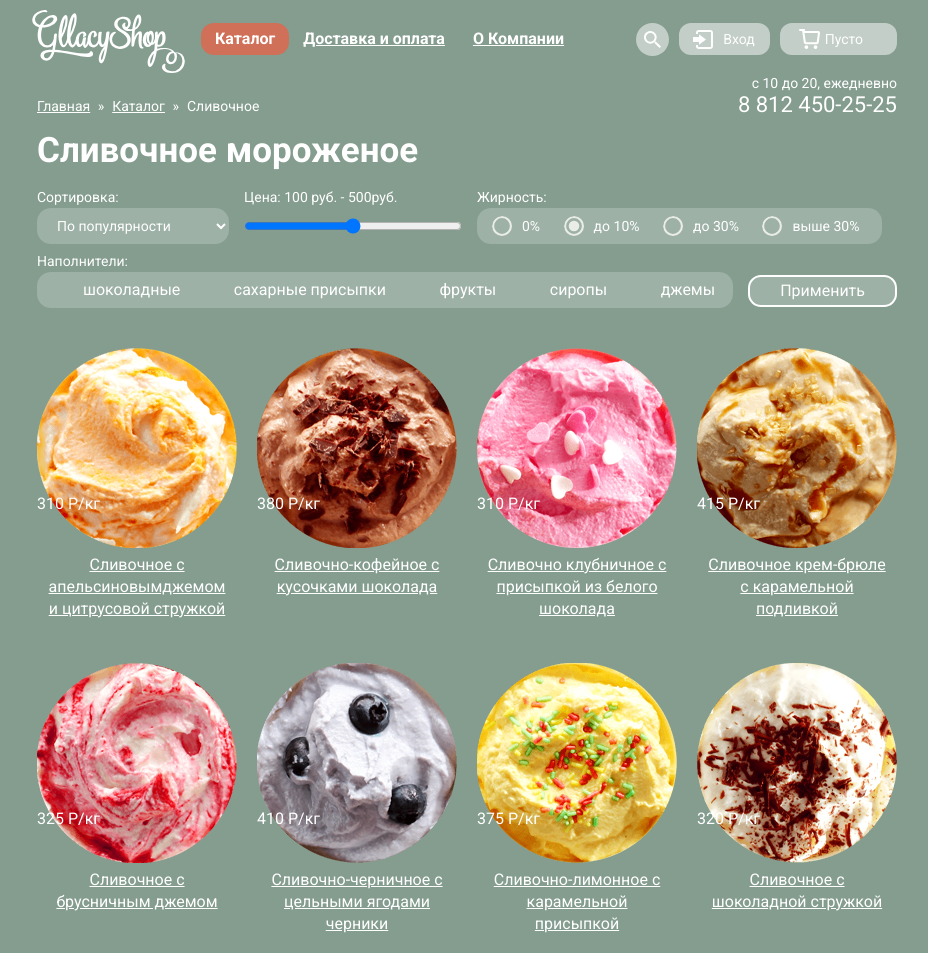
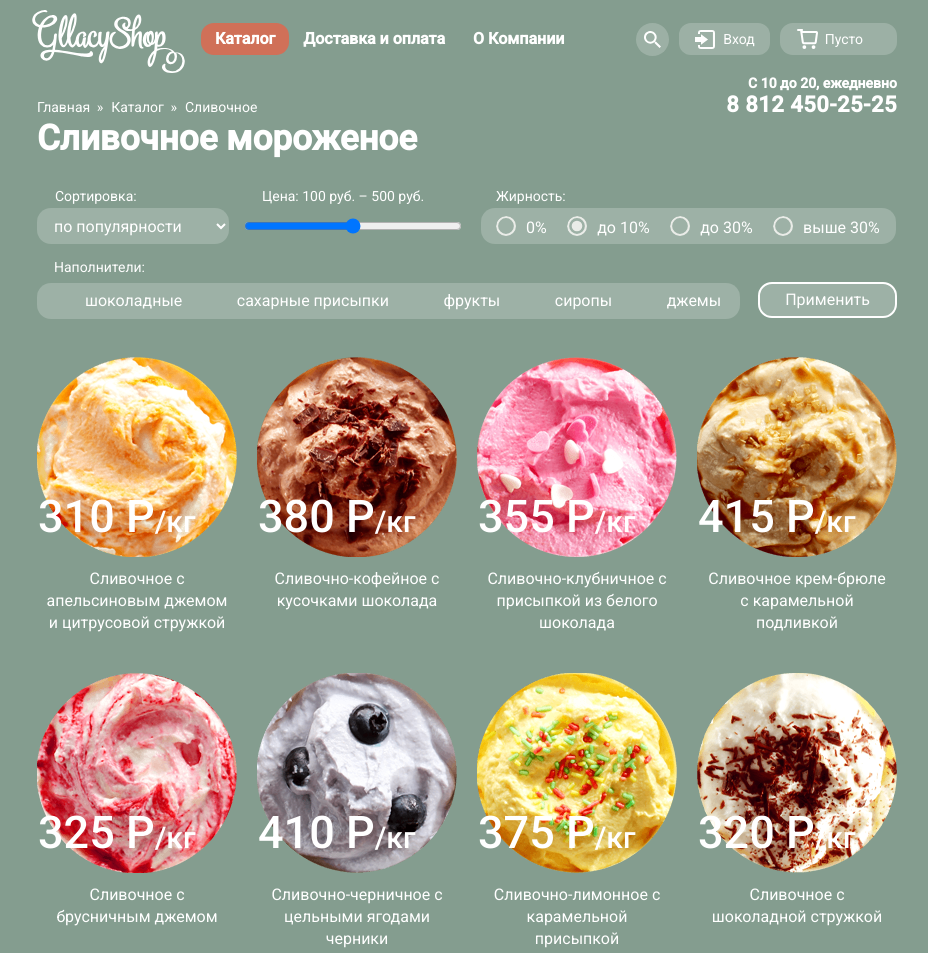
Before and after one commit to Vadi4/94919-gllacy, a plain HTML site: page catalog.html in a window 1280 px wide. Shown: the top 953 px of the page, without its empty margins (173-1101 px from the left). Drawn offline with Linux system fonts and the light colour scheme.

Commit message:
синхр

```diff
--- a/catalog.html
+++ b/catalog.html
@@ -4,7 +4,7 @@
 		<meta http-equiv="X-UA-Compatible" content="IE=edge">
 		<meta charset="utf-8">
 		<title>HTML Academy: Глейси</title>
-		<link href='https://fonts.googleapis.com/css?family=Roboto:400,300,100,500,700,900&subset=latin,cyrillic' rel='stylesheet' type='text/css'>
+		<link href='https://fonts.googleapis.com/css?family=Roboto:400,500&subset=latin,cyrillic' rel='stylesheet' type='text/css'>
 		<link href="css/normalize.css" type="text/css" rel="stylesheet">
 		<link href="css/style.css" rel="stylesheet">
 	</head>
@@ -93,8 +93,8 @@
 					</div>
 				</div>
 				<div class="header-contacts">
-						<div class="header-contacts-time">c 10 до 20, ежедневно</div>
-						<div class="header-contacts-phone">8 812 450-25-25</div>
+					<div class="header-contacts-time">C 10 до 20, ежедневно</div>
+					<div class="header-contacts-phone">8 812 450-25-25</div>
 				</div>
 			</div>
 		</header>
@@ -116,14 +116,14 @@
 					<div class="sort">
 						<div class="title-sort">Сортировка:</div>
 						<select class="sort-list" name="sort-list">
-							<option value="popularity" id="popularity" selected>По популярности</option>
+							<option value="popularity" id="popularity" selected>по популярности</option>
 							<option value="expensive" id="expensive">Сначала дорогие</option>
 							<option value="cheap" id="cheap">Сначала не дорогиe</option>
 							<option value="fattness" id="fattness">По жирности</option>
 						</select>
 					</div>
 					<div class="price">
-						<div class="price-title">Цена: 100 руб. - 500руб.</div>
+						<div class="price-title">Цена: 100 руб. &ndash; 500 руб.</div>
 						<input class="price-range" type="range" min="100" max="500" step="10">
 					</div>
 					<div class="fatness">
@@ -176,19 +176,17 @@
 				</form>
 				<ul class="items clearfix">
 					<li class="item">
-						<div class="test">
 						<div class="item-image">
 							<img src="img/butter-orange-ice.png" width="200" height="200" alt="">
-							<span class="item-price">310 Р/<span class="item-size">кг</span></span>
+							<span class="item-price">310 Р<span class="item-size">/кг</span></span>
 						</div>
-						<a class="item-caption" href="#">Сливочное с апельсиновымджемом и цитрусовой стружкой</a>
+						<a class="item-caption" href="#">Сливочное с апельсиновым джемом и цитрусовой стружкой</a>
 						<a class="item-quick-review button" href="#">Быстрый просмотр</a>
-						</div>
 					</li>
 					<li class="item">
 						<div class="item-image">
 							<img src="img/butter-coffe-ice.png" width="200" height="200" alt="">
-							<span class="item-price">380 Р/<span class="item-size">кг</span></span>
+							<span class="item-price">380 Р<span class="item-size">/кг</span></span>
 						</div>
 						<a class="item-caption" href="#">Сливочно-кофейное с кусочками шоколада</a>
 						<a class="item-quick-review button" href="#">Быстрый просмотр</a>
@@ -196,15 +194,15 @@
 					<li class="item">
 						<div class="item-image">
 							<img src="img/butter-strawberry-ice.png" width="200" height="200" alt="">
-							<span class="item-price">310 Р/<span class="item-size">кг</span></span>
+							<span class="item-price">355 Р<span class="item-size">/кг</span></span>
 						</div>
-						<a class="item-caption" href="#">Сливочно клубничное с присыпкой из белого шоколада</a>
+						<a class="item-caption" href="#">Сливочно-клубничное с присыпкой из белого шоколада</a>
 						<a class="item-quick-review button" href="#">Быстрый просмотр</a>
 					</li>
 					<li class="item">
 						<div class="item-image">
 							<img src="img/butter-cremebrulee-ice.png" width="200" height="200" alt="">
-							<span class="item-price">415 Р/<span class="item-size">кг</span></span>
+							<span class="item-price">415 Р<span class="item-size">/кг</span></span>
 						</div>
 						<a class="item-caption" href="#">Сливочное крем-брюле с карамельной подливкой</a>
 						<a class="item-quick-review button" href="#">Быстрый просмотр</a>
@@ -212,7 +210,7 @@
 					<li class="item">
 						<div class="item-image">
 							<img src="img/butter-cowberry-ice.png" width="200" height="200" alt="">
-							<span class="item-price">325 Р/<span class="item-size">кг</span></span>
+							<span class="item-price">325 Р<span class="item-size">/кг</span></span>
 						</div>
 						<a class="item-caption" href="#">Сливочное c брусничным джемом</a>
 						<a class="item-quick-review button" href="#">Быстрый просмотр</a>
@@ -220,7 +218,7 @@
 					<li class="item">
 						<div class="item-image">
 							<img src="img/butter-blueberries-ice.png" width="200" height="200" alt="">
-							<span class="item-price">410 Р/<span class="item-size">кг</span></span>
+							<span class="item-price">410 Р<span class="item-size">/кг</span></span>
 						</div>
 						<a class="item-caption" href="#">Сливочно-черничное с цельными ягодами черники</a>
 						<a class="item-quick-review button" href="#">Быстрый просмотр</a>
@@ -228,7 +226,7 @@
 					<li class="item">
 						<div class="item-image">
 							<img src="img/butter-lemon-ice.png" width="200" height="200" alt="">
-							<span class="item-price">375 Р/<span class="item-size">кг</span></span>
+							<span class="item-price">375 Р<span class="item-size">/кг</span></span>
 						</div>
 						<a class="item-caption" href="#">Сливочно-лимонное с карамельной присыпкой</a>
 						<a class="item-quick-review button" href="#">Быстрый просмотр</a>
@@ -236,7 +234,7 @@
 					<li class="item">
 						<div class="item-image">
 							<img src="img/butter-chocolate-ice.png" width="200" height="200" alt="">
-							<span class="item-price">320 Р/<span class="item-size">кг</span></span>
+							<span class="item-price">320 Р<span class="item-size">/кг</span></span>
 						</div>
 						<a class="item-caption" href="#">Сливочное c шоколадной стружкой</a>
 						<a class="item-quick-review button" href="#">Быстрый просмотр</a>
@@ -244,7 +242,7 @@
 					<li class="item">
 						<div class="item-image">
 							<img src="img/butter-vanilla-ice.png" width="200" height="200" alt="">
-							<span class="item-price">440 Р/<span class="item-size">кг</span></span>
+							<span class="item-price">440 Р<span class="item-size">/кг</span></span>
 						</div>
 						<a class="item-caption" href="#">Сливочно-ванильное с кусочками шоколада</a>
 						<a class="item-quick-review button" href="#">Быстрый просмотр</a>
@@ -252,7 +250,7 @@
 					<li class="item">
 						<div class="item-image">
 							<img src="img/butter-menthol-ice.png" width="200" height="200" alt="">
-							<span class="item-price">435 Р/<span class="item-size">кг</span></span>
+							<span class="item-price">435 Р<span class="item-size">/кг</span></span>
 						</div>
 						<a class="item-caption" href="#">Сливочное с ментоловым сиропом</a>
 						<a class="item-quick-review button" href="#">Быстрый просмотр</a>
@@ -260,15 +258,15 @@
 					<li class="item">
 						<div class="item-image">
 							<img src="img/butter-pieceOfChocolate-ice.png" width="200" height="200" alt="">
-							<span class="item-price">355 Р/<span class="item-size">кг</span></span>
+							<span class="item-price">355 Р<span class="item-size">/кг</span></span>
 						</div>
-						<a class="item-caption" href="#">Сливочное c черного шоколада</a>
+						<a class="item-caption" href="#">Сливочное c кусочками черного шоколада</a>
 						<a class="item-quick-review button" href="#">Быстрый просмотр</a>
 					</li>
 					<li class="item">
 						<div class="item-image">
 							<img src="img/butter-mentholSyrip-ice.png" width="200" height="200" alt="">
-							<span class="item-price">420 Р/<span class="item-size">кг</span></span>
+							<span class="item-price">420 Р<span class="item-size">/кг</span></span>
 						</div>
 						<a class="item-caption" href="#">Сливочное c мятным сиропом</a>
 						<a class="item-quick-review button" href="#">Быстрый просмотр</a>
@@ -300,10 +298,10 @@
 							<a href="#">Для поставщиков</a>
 						</li>
 						<li class="footer-info-link">
-							<a href="#">О производстве</a>
+							<a href="#">Наши документы</a>
 						</li>
 						<li class="footer-info-link">
-							<a href="#">Наши документы</a>
+							<a href="#">О производстве</a>
 						</li>
 						<li class="footer-info-link">
 							<a href="#">Экологические стандарты</a>
@@ -313,8 +311,8 @@
 				<div class="footer-copyright">
 					<img src="img/footer-logo.svg" class="footer-logo" width="108" height="37" alt="">
 					<p>Сделано в
-					<a class="footer-copyright-link" href="https://htmlacademy.ry">HTML Academy</a>
-					2016
+					<a class="footer-copyright-link" href="https://htmlacademy.ry">HTML Academy </a>
+					&copy;2016
 					</p>
 				</div>
 			</div>
--- a/css/style.css
+++ b/css/style.css
@@ -80,7 +80,7 @@ h5 {
 	.main-header {
 		color: #fff;
 		background: #849d8fl;
-		height: 95px;
+		height: 96px;
 	}
 
 		.header-logo {
@@ -120,6 +120,8 @@ h5 {
 						line-height: 32px;
 						font-weight: bold;
 						border-radius: 13px;
+						text-decoration: none;
+						text-shadow: ;
 					}
 
 					.nav-list-item > a:hover {
@@ -213,7 +215,7 @@ h5 {
 					font-size: 0;
 					height: 33px;
 					width: 33px;
-					background: rgba(255, 255, 255, 0.5) url("../img/loupe.svg") no-repeat 50% 50%;
+					background: rgba(255, 255, 255, 0.2) url("../img/loupe.svg") no-repeat 50% 50%;
 					border-radius: 100%;
 					border: none;
 				}
@@ -266,7 +268,7 @@ h5 {
 					text-decoration: none;
 					color: #fff;
 					padding: 0 15px 0 44px;
-					background: rgba(255, 255, 255, 0.5) url("../img/enter.svg") no-repeat 20% 50%;
+					background: rgba(255, 255, 255, 0.2) url("../img/enter.svg") no-repeat 23% 50%;
 					border-radius: 12px;
 					height: 32px;
 					line-height: 32px;
@@ -275,7 +277,7 @@ h5 {
 
 				.form-enter:hover .form-enter-link {
 					background: #f8f7f4 url("../img/enter-hover.svg") no-repeat 20% 50%;
-					border-radius: 12px;
+					border-radius: 13px;
 					color: #323232;
 				}
 
@@ -349,13 +351,13 @@ h5 {
 					line-height: 32px;
 					text-decoration: none;
 					color: #fff;
-					background: rgba(255, 255, 255, 0.5) url("../img/basket.svg") no-repeat 20% 50%;
-					border-radius: 12px;
+					background: rgba(255, 255, 255, 0.2) url("../img/basket.svg") no-repeat 18% 50%;
+					border-radius: 13px;
 				}
 
 				.basket-link-full {
 					display: none;
-					background: rgba(255, 255, 255, 0.5) url("../img/basket-full.svg") no-repeat 20% 50%;
+					background: rgba(255, 255, 255, 0.2) url("../img/basket-full.svg") no-repeat 18% 50%;
 				}
 
 					.basket-link-sum-items {
@@ -363,13 +365,13 @@ h5 {
 					}
 
 				.basket:hover .basket-link {
-					background: #f8f7f4 url("../img/basket-hover.svg") no-repeat 20% 50%;
+					background: #f8f7f4 url("../img/basket-hover.svg") no-repeat 18% 50%;
 					border-radius: 12px;
 					color: #323232;
 				}
 
 				.basket:hover .basket-link-full {
-					background: #f8f7f4 url("../img/basket-hover-full.svg") no-repeat 20% 50%;
+					background: #f8f7f4 url("../img/basket-hover-full.svg") no-repeat 18% 50%;
 					border-radius: 12px;
 					color: #323232;
 				}
@@ -470,10 +472,13 @@ h5 {
 
 			.header-contacts-time {
 				font-size: 14px;
+				font-weight: bold;
 			}
 
 			.header-contacts-phone {
 				font-size: 22px;
+				font-weight: bold;
+				letter-spacing: 0.005in;
 			}
 
 	.main-content {
@@ -641,8 +646,9 @@ h5 {
 			}
 
 				.breadcrumbs-page a {
+					text-decoration: none;
 					color: #fff;
-					margin-right: 22px;
+					margin-right: 21px;
 				}
 
 				.breadcrumbs-page:not(:last-child) a:hover {
@@ -659,15 +665,19 @@ h5 {
 				}
 
 			.breadcrumbs-page:not(:last-child):after {
-				content: "»"; /* не разобрался пока как вставить спецсимвол*/
+				content: "»"; /* не разобрался пока как вставить спецсимвол(точнее он не сработал)*/
 				position: absolute;
 				top: 0;
 				right: 8px;
 			}
 
+			.g-title-h1 {
+				margin: 10px 0 35px 0;
+			}
+
 		.select-ice {
 			background: #849d8f;
-			margin-bottom: 40px;
+			margin-bottom: 38px;
 			font-size: 0;
 		}
 
@@ -682,47 +692,71 @@ h5 {
 				.sort-list {
 					width: 192px;
 					height: 36px;
-					padding-left: 16px;
+					padding-left: 13px;
 					border: none;
+					font-size: 16px;
 					border-radius: 14px;
 					color: #fff;
 					margin-right: 15px;
+					margin-top: 1px;
 					background: rgba(255, 255, 255, 0.2);
 				}
+
+					.sort-list option{
+						font-size: 14px;
+						font-weight: 400;
+					}
 
 				.sort-list:hover {
 					background: #fff;
 					color: #343434;
 				}
 
+				.title-sort {
+					margin-left: 18px;
+				}
+
 			.price-range {
-				width: 218px;
+				width: 188px;
 				height: 36px;
 				margin-right: 15px;
+				padding: 0 15px;
+				margin-top: 1px;
 				background: #fff;
 				cursor: pointer;
+			}
+
+			.price-title {
+				margin-left: 18px;
 			}
 
 			.fatness {
 				font-size: 0;
 			}
 
+				.title-fatness {
+					margin-left: 19px;
+				}
+
 				.fatness-radio {
-					width: 375px;
+					width: 385px;
 					margin: 0;
 					padding: 0;
 					background: rgba(255, 255, 255, 0.2);
 					border-radius: 14px;
-					padding: 0 15px;
+					height: 36px;
+					padding-left: 15px;
+					padding-right: 15px;
+					margin-top: 1px;
+					margin-left: 4px;
 				}
 
 					.fatness-radio li {
 						display: inline-block;
 						vertical-align: top;
-						height: 36px;
+						margin-top: 9px;
 						list-style: none;
-						margin-right: 20px;
-						line-height: 36px;
+						margin-right: 17px;
 					}
 
 					.fatness-radio li:last-child {
@@ -731,6 +765,8 @@ h5 {
 
 					.fatness-radio-btn + label {
 						cursor: pointer;
+						font-size: 16px;
+						font-weight: medium;
 					}
 
 					.fatness-radio-btn {
@@ -766,16 +802,17 @@ h5 {
 						opacity: 0.85;
 					}
 
-			.fillers {
-				width: 696px;
-			}
-
 				.fillers-checkbox {
 					padding: 0;
 					margin: 0;
 					background: rgba(255, 255, 255, 0.2);
 					border-radius: 14px;
-					padding-left: 16px;
+					padding: 0 9px 0 16px;
+					margin-top: 5px;
+				}
+
+				.fillers-title {
+					margin: 6px 0 0 17px;
 				}
 
 					.fillers-checkbox li {
@@ -786,12 +823,13 @@ h5 {
 						display: inline-block;
 						vertical-align: top;
 						font-size: 16px;
-						margin-right: 20px;
+						margin-right: 19px;
 						line-height: 36px;
 					}
 
 					.fillers-checkbox li:last-child {
 						margin-right: 0;
+						padding-right: 10px;
 					}
 
 						.fillers-checkbox-btn {
@@ -801,8 +839,10 @@ h5 {
 
 						.fillers-checkbox-btn + label {
 							position: relative;
-							padding: 0 0 0 30px;
+							padding: 0 0 0 32px;
 							cursor: pointer;
+							font-size: 16px;
+							font-weight: medium;
 						}
 
 						.fillers-checkbox-btn + label:before {
@@ -830,13 +870,14 @@ h5 {
 
 			.select-ice-submit {
 				font-size: 16px;
-				height: 32px;
-				margin-top: 25px;
+				height: 36px;
+				line-height: 32px;
+				margin-top: 32px;
 				float: right;
 				background: rgba(255, 255, 255, 0.2);
 				border: 2px solid #fff;
-				border-radius: 13px;
-				padding: 0 30px;
+				border-radius: 14px;
+				padding: 0 25px;
 			}
 
 			.select-ice-submit:hover {
@@ -865,7 +906,7 @@ h5 {
 				width: 200px;
 				margin-right: 20px;
 				font-size: 16px;
-				min-height: 315px;
+				min-height: 316px;
 			}
 
 			.item:after {
@@ -902,9 +943,15 @@ h5 {
 
 				.item-price {
 					position: absolute;
-					left: 0px;
-					top: 145px;
+					font-size: 45px;
+					font-weight: 500;
+					left: 1px;
+					top: 149px;
 				}
+
+					.item-size {
+						font-size: 30px;
+					}
 
 				.item:nth-child(4n) {
 					margin-right: 0px;
@@ -913,9 +960,12 @@ h5 {
 				.item-caption {
 					color: white;
 					font-size: 16px;
+					line-height: 22px;
+					text-decoration: none;
+					font-weight: medium;
 					display: block;
 					text-align: center;
-					margin: 0 9px;
+					margin: 5px 6px;
 				}
 
 				.item-label {
@@ -1102,7 +1152,8 @@ h5 {
 
 			.pagination {
 				font-size: 0;
-				margin-bottom: 30px;
+				margin-bottom: 29px;
+				margin-right: -6px;
 				float: right;
 			}
 
@@ -1117,7 +1168,7 @@ h5 {
 					color: #fff;
 					text-align: center;
 					margin-left: 5px;
-					padding: 2px;
+					padding: 4px;
 				}
 
 				.pagination a:hover {
@@ -1129,7 +1180,7 @@ h5 {
 					color: #353535;
 					background: #fff;
 					border-radius: 100%;
-					padding: 2px;
+					padding: 4px;
 				}
 
 				.pagination .page-previous:hover,
@@ -1148,6 +1199,10 @@ h5 {
 				bottom: -275px;
 			}
 
+		.main-content > .container {
+			border-bottom: 2px solid #a9bbb1;
+		}
+
 	.main-footer {
 	}
 
@@ -1164,9 +1219,9 @@ h5 {
 				text-decoration: none;
 				width: 31px;
 				height: 31px;
-				margin-right: 12px;
+				margin-right: 13px;
 				border-radius: 100%;
-				border: 2px solid #c2cec7;
+				border: 3px solid #c2cec7;
 				opacity: 0.7;
 			}
 
@@ -1197,20 +1252,21 @@ h5 {
 		.footer-info {
 			float: left;
 			width: 420px;
-			padding: 20px 0;
+			padding: 14px 0;
 			font-size: 0;
-			margin-left: 30px;
+			margin-left: 40px;
 		}
 
 			.footer-info-link {
 				display: inline-block;
 				vertical-align: top;
-				min-width: 144px;
+				min-width: 143px;
 				font-size: 13px;
 			}
 
 				.footer-info-link a {
 					color: #fff;
+					text-decoration: none;
 				}
 
 				.footer-info-link a:hover {
@@ -1223,14 +1279,17 @@ h5 {
 
 		.footer-copyright {
 			float: right;
-			width: 200px;
-			padding: 20px 0;
+			width: 188px;
+			padding: 19px 0;
 		}
 
 			.footer-copyright p {
 				padding: 0;
 				margin: 0;
+				margin-top: -3px;
+				margin-right: 1px;
 				font-size: 12px;
+				float: right;
 			}
 
 			.footer-copyright-link {
```
Also changed, not shown: index.html (+2 -2 lines).
